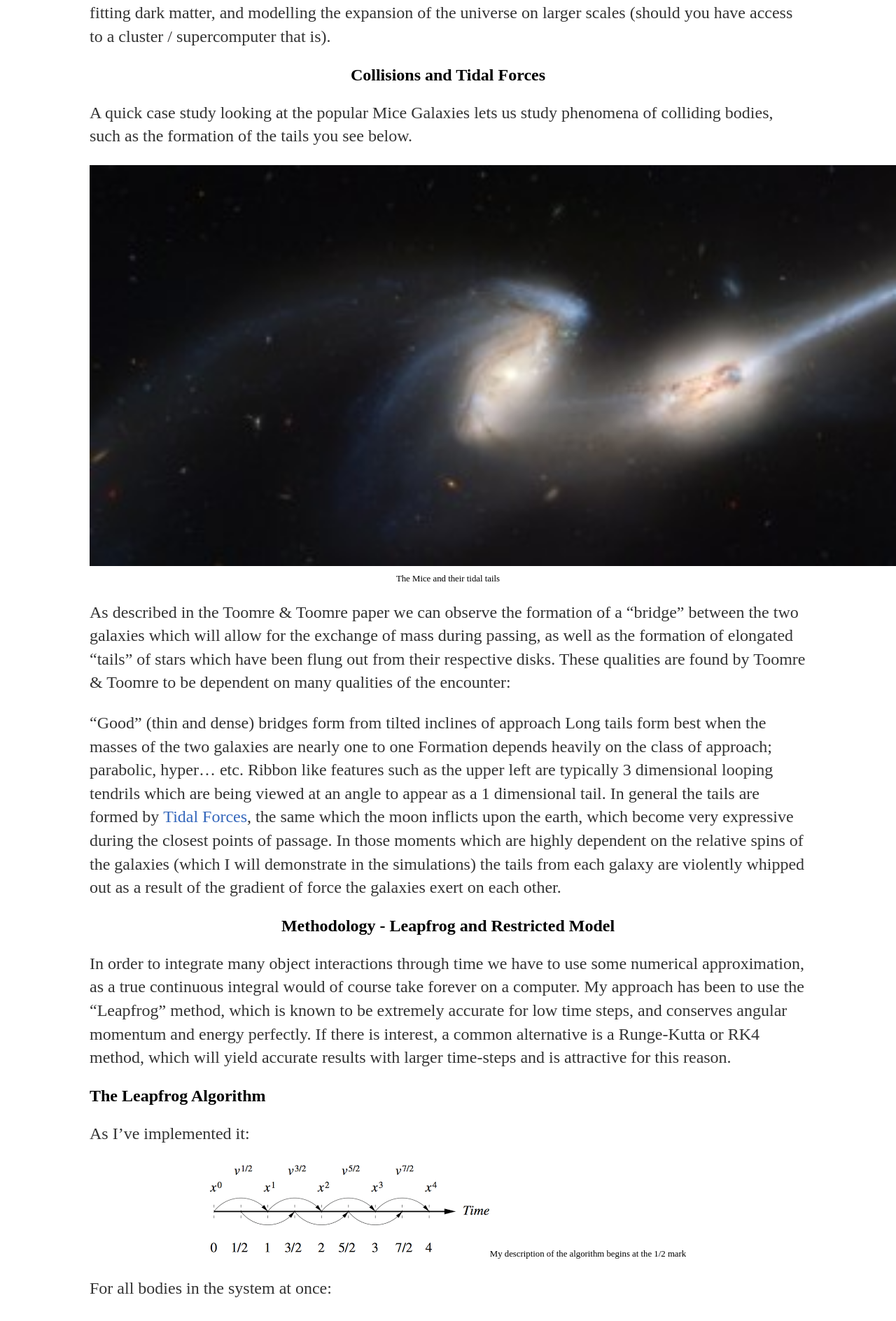
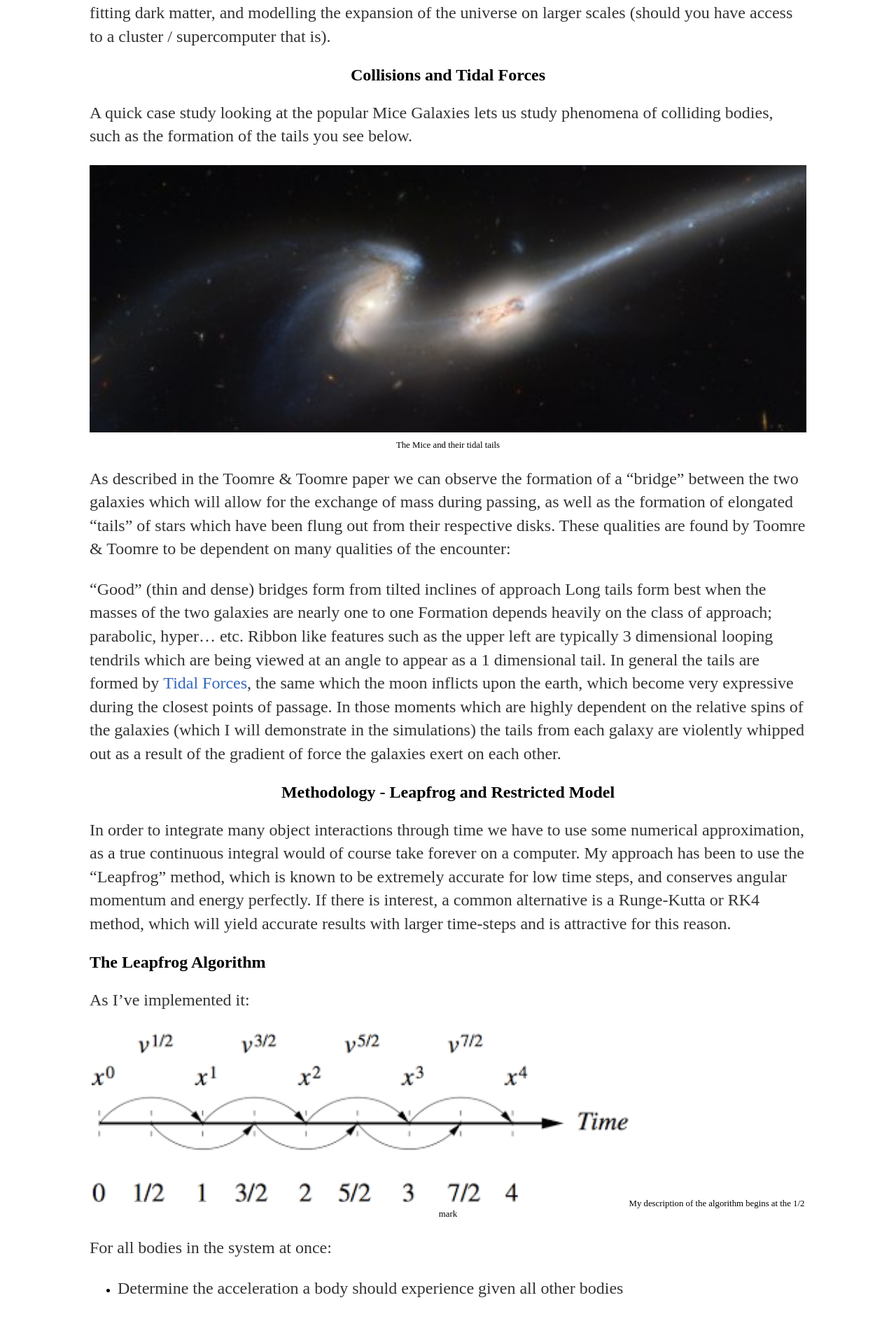
Before and after one commit to Kyle-Lewis/Kyle-Lewis.github.io, a Jekyll site: the page built from _posts/2017-02-07-Restricted-Galaxy-Simulations.md, in a window 1280 px wide. Shown: the part 533-2421 px from the top of the page at 70% size. Built offline with Jekyll 4.4.1, drawn with Linux system fonts in a browser that asks for light colours.

Commit message:
script update

```diff
--- a/_posts/2017-02-07-Restricted-Galaxy-Simulations.md
+++ b/_posts/2017-02-07-Restricted-Galaxy-Simulations.md
@@ -20,7 +20,7 @@
 A quick case study looking at the popular Mice Galaxies lets us study phenomena of colliding bodies, such as the formation of the tails you see below.
 
 
-<div style="width:image width px; font-size:80%; text-align:center;"><img src="{{site.baseurl}}/images/mice.jpeg" style="padding-bottom:0.5em; width:150%" />The Mice and their tidal tails</div>
+<div style="width:image width px; font-size:80%; text-align:center;"><img src="{{site.baseurl}}/images/mice.jpeg" style="padding-bottom:0.5em; width:100%" />The Mice and their tidal tails</div>
 
 
 As described in the Toomre & Toomre paper we can observe the formation of a "bridge" between the two galaxies which will allow for the exchange of mass during passing, as well as the formation of elongated "tails" of stars which have been flung out from their respective disks. These qualities are found by Toomre & Toomre to be dependent on many qualities of the encounter:
@@ -39,7 +39,7 @@
 
 As I've implemented it:
 
-<div style="width:image width px; font-size:80%; text-align:center;"><img src="{{site.baseurl}}/images/leapfrog.png" style="padding-bottom:0.5em;" />My description of the algorithm begins at the 1/2 mark
+<div style="width:image width px; font-size:80%; text-align:center;"><img src="{{site.baseurl}}/images/leapfrog.png" style="padding-bottom:0.5em; width:75%" />My description of the algorithm begins at the 1/2 mark
 </div>
 
 For all bodies in the system at once:
@@ -58,7 +58,7 @@
 
 As mentioned before, we first want to demonstrate formations of tidal tails with a simple simulation which could run on any platform in reasonable time. To achieve this I have recreated the restricted or "toy" model of galaxies which is detailed in the Toomre & Toomre paper. Here's what we are looking at:
 
-<div style="width:image width px; font-size:80%; text-align:center;"><img src="{{site.baseurl}}/images/RModelStill.png" style="padding-bottom:0.5em;" />Toomre & Toomre's Restricted galaxy model
+<div style="width:image width px; font-size:80%; text-align:center;"><img src="{{site.baseurl}}/images/RModelStill.png" style="padding-bottom:0.5em; width:75%" />Toomre & Toomre's Restricted galaxy model
 </div>
 
 - The galactic disk is modeled as 11 concentric rings of massless points
```
